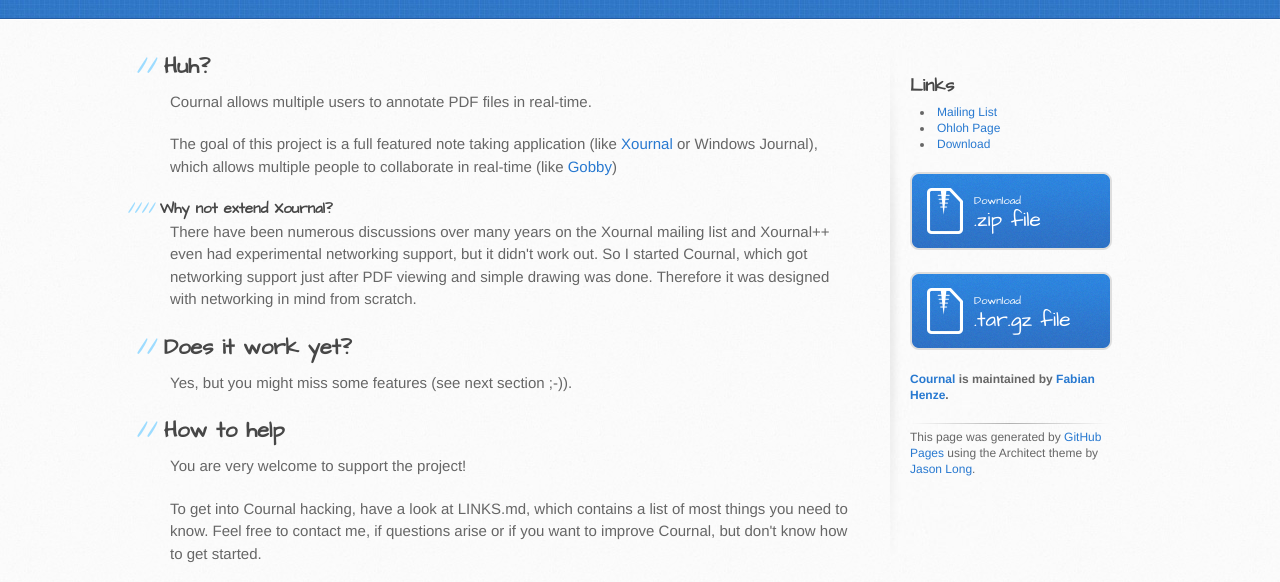
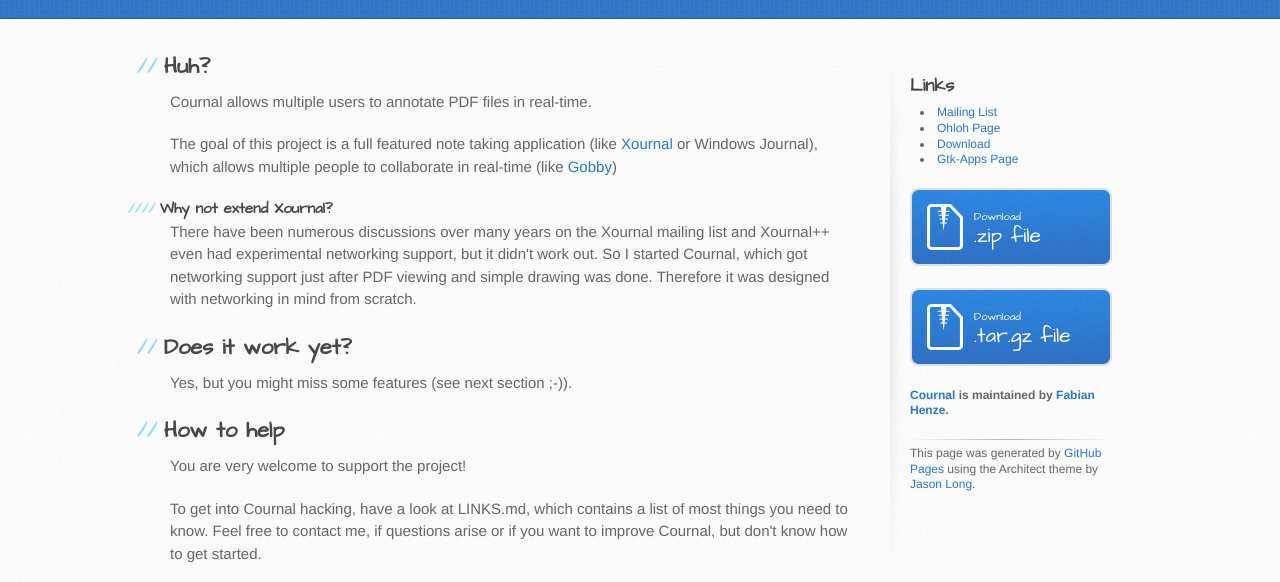
Before and after one commit to flyser/cournal, a plain HTML site: page index.html in a window 1280 px wide. Shown: the part 216-798 px from the top of the page. Drawn offline with Linux system fonts and the light colour scheme.

Commit message:
Add Gtk-Apps.org link

```diff
--- a/index.html
+++ b/index.html
@@ -101,6 +101,7 @@
             <li><a href="https://lists.sourceforge.net/lists/listinfo/cournal-discuss">Mailing List</a></li>
             <li><a href="https://www.ohloh.net/p/cournal">Ohloh Page</a></li>
             <li><a href="https://github.com/Flyser/cournal/downloads">Download</a></li>
+            <li><a href="http://gtk-apps.org/content/show.php/Cournal?content=152084">Gtk-Apps Page</a></li>
           </ul>
 
           <a href="https://github.com/Flyser/cournal/zipball/master" class="button">
```
